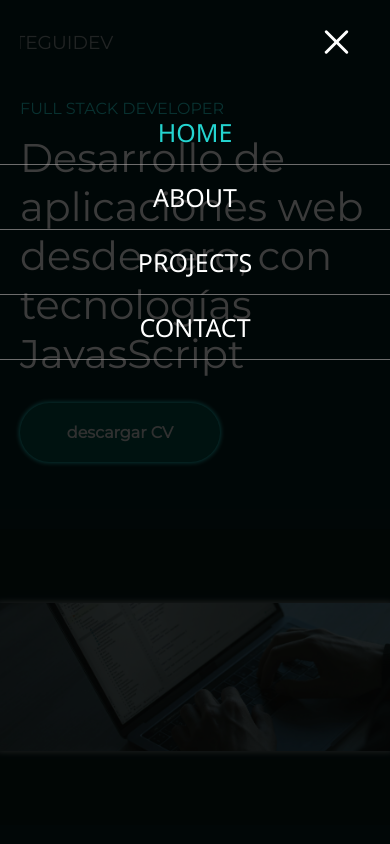
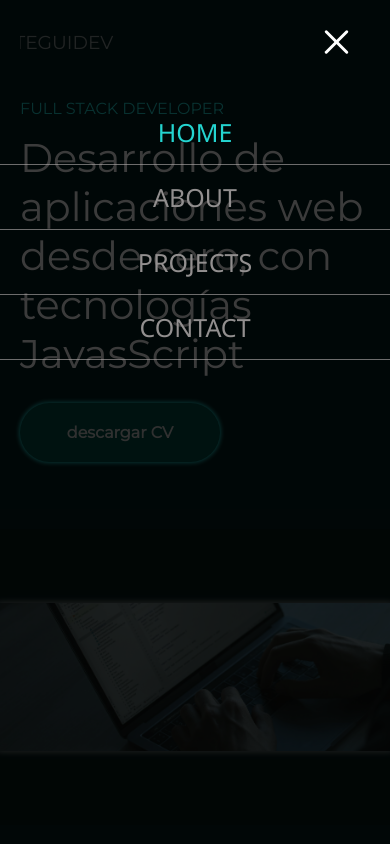
Before and after one commit to alfonsolopetegui/portfolio, a Next.js app: page / in a window 390 px wide. Both pictures are taken after a click on the button 336 px from the left and 42 px from the top of the page. Shown: the top 844 px of the page. Built offline with nearby package versions, Linux system fonts and the light colour scheme; no server answers; the database is empty; a web font is replaced by a local one.

Commit message:
revisando enlaces

```diff
--- a/src/components/Nav.js
+++ b/src/components/Nav.js
@@ -15,7 +15,7 @@ export const Nav = () => {
   const [isOpen, setOpen] = useState(false);
 
   const handleClose = () => {
-
+    console.log("handleClose");
     if (window.innerWidth < 900) {
       setNavVisible(false);
     }
@@ -37,6 +37,9 @@ export const Nav = () => {
     };
   }, []);
 
+  console.log("navVisible", navVisible);
+  console.log("isOpen", isOpen);
+
   return (
     <div
       className={styles["nav-container"]}
@@ -47,7 +50,10 @@ export const Nav = () => {
           ALFONSOLOPETEGUIDEV
         </h3>
       </div>
-      <div className={styles["hamburger-container"]} style={{zIndex:'20', paddingRight:'30px'}}>
+      <div
+        className={styles["hamburger-container"]}
+        style={{ zIndex: "20", paddingRight: "30px" }}
+      >
         <Hamburger
           rounded
           color="white"
@@ -65,22 +71,20 @@ export const Nav = () => {
 
       {navVisible && (
         <nav>
-          <Link
-            href={"#banner"}
-            style={{ color: "#24d4d0" }}
-            onClick={handleClose}
-          >
-            HOME
-          </Link>
-          <Link onClick={handleClose} href={"#about"}>
-            ABOUT
-          </Link>
-          <Link onClick={handleClose} href={"#projects"}>
-            PROJECTS
-          </Link>
-          <Link onClick={handleClose} href={"#contact"}>
-            CONTACT
-          </Link>
+          <div onClick={handleClose} className={styles["nav-link"]}>
+            <Link href={"#banner"} style={{ color: "#24d4d0" }}>
+              HOME
+            </Link>
+          </div>
+          <div onClick={handleClose} className={styles["nav-link"]}>
+            <Link href={"#about"}>ABOUT</Link>
+          </div>
+          <div onClick={handleClose} className={styles["nav-link"]}>
+            <Link href={"#projects"}>PROJECTS</Link>
+          </div>
+          <div onClick={handleClose} className={styles["nav-link"]}>
+            <Link href={"#contact"}>CONTACT</Link>
+          </div>
         </nav>
       )}
     </div>
--- a/src/styles/nav.module.css
+++ b/src/styles/nav.module.css
@@ -192,7 +192,7 @@
     animation: openNav 0.5s linear;
   }
 
-  .nav-container nav a {
+  .nav-link {
     text-align: center;
     width: 100%;
     color: white;
```
